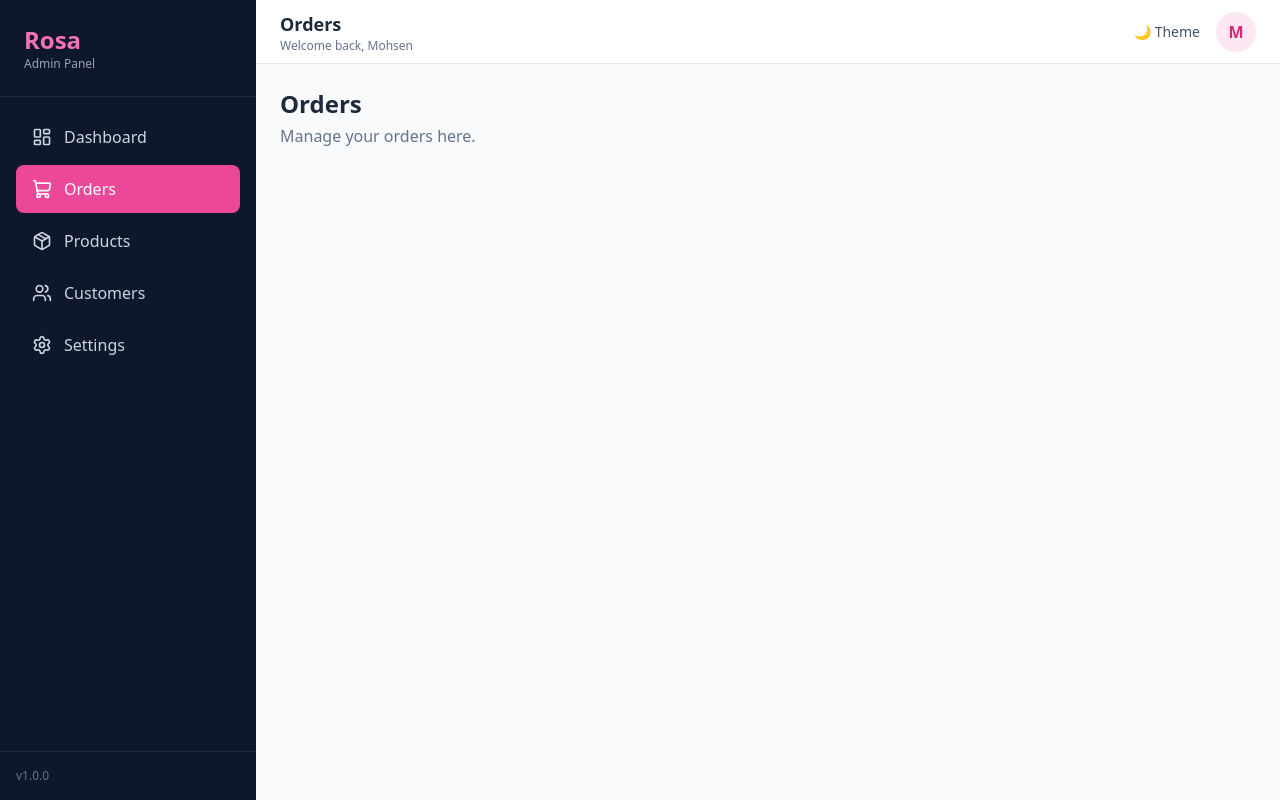
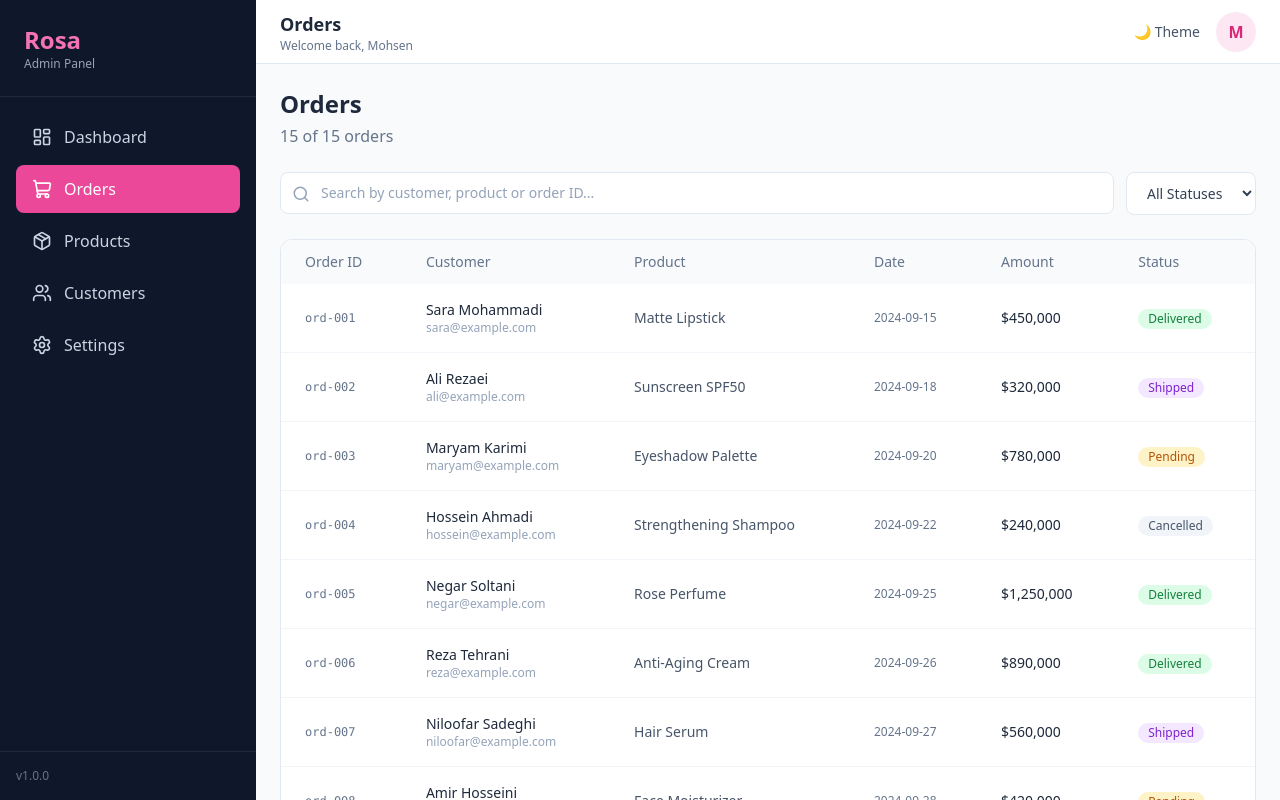
Before and after one commit to mohsen-goli/rosa-admin, a React (Vite) app: page /orders in a window 1280 px wide. Built offline with nearby package versions, Linux system fonts and the light colour scheme.

Commit message:
feat(orders): add orders table with search and status filter

```diff
--- /dev/null
+++ b/src/components/StatusBadge.tsx
@@ -0,0 +1,29 @@
+import type { OrderStatus } from "../types/order";
+
+interface StatusBadgeProps {
+  status: OrderStatus;
+}
+
+const statusStyles: Record<OrderStatus, string> = {
+  delivered: "bg-green-100 text-green-700",
+  shipped: "bg-purple-100 text-purple-700",
+  pending: "bg-amber-100 text-amber-700",
+  cancelled: "bg-slate-100 text-slate-600",
+};
+
+const statusLabels: Record<OrderStatus, string> = {
+  delivered: "Delivered",
+  shipped: "Shipped",
+  pending: "Pending",
+  cancelled: "Cancelled",
+};
+
+export function StatusBadge({ status }: StatusBadgeProps) {
+  return (
+    <span
+      className={`inline-flex items-center px-2.5 py-0.5 rounded-full text-xs font-medium ${statusStyles[status]}`}
+    >
+      {statusLabels[status]}
+    </span>
+  );
+}
--- a/src/data/orders.ts
+++ b/src/data/orders.ts
@@ -3,9 +3,9 @@ import type { Order } from "../types/order";
 export const mockOrders: Order[] = [
   {
     id: "ord-001",
-    customerName: "سارا محمدی",
+    customerName: "Sara Mohammadi",
     customerEmail: "sara@example.com",
-    product: "رژ لب مات",
+    product: "Matte Lipstick",
     amount: 450000,
     status: "delivered",
     date: "2024-09-15",
@@ -13,9 +13,9 @@ export const mockOrders: Order[] = [
   },
   {
     id: "ord-002",
-    customerName: "علی رضایی",
+    customerName: "Ali Rezaei",
     customerEmail: "ali@example.com",
-    product: "کرم ضدآفتاب SPF50",
+    product: "Sunscreen SPF50",
     amount: 320000,
     status: "shipped",
     date: "2024-09-18",
@@ -23,20 +23,20 @@ export const mockOrders: Order[] = [
   },
   {
     id: "ord-003",
-    customerName: "مریم کریمی",
+    customerName: "Maryam Karimi",
     customerEmail: "maryam@example.com",
-    product: "پالت سایه چشم",
+    product: "Eyeshadow Palette",
     amount: 780000,
     status: "pending",
     date: "2024-09-20",
     items: 1,
-    notes: "بسته‌بندی کادویی",
+    notes: "Gift wrapping requested",
   },
   {
     id: "ord-004",
-    customerName: "حسین احمدی",
+    customerName: "Hossein Ahmadi",
     customerEmail: "hossein@example.com",
-    product: "شامپو تقویت‌کننده",
+    product: "Strengthening Shampoo",
     amount: 240000,
     status: "cancelled",
     date: "2024-09-22",
@@ -44,12 +44,112 @@ export const mockOrders: Order[] = [
   },
   {
     id: "ord-005",
-    customerName: "نگار سلطانی",
+    customerName: "Negar Soltani",
     customerEmail: "negar@example.com",
-    product: "عطر زنانه Rose",
+    product: "Rose Perfume",
     amount: 1250000,
     status: "delivered",
     date: "2024-09-25",
     items: 1,
   },
+  {
+    id: "ord-006",
+    customerName: "Reza Tehrani",
+    customerEmail: "reza@example.com",
+    product: "Anti-Aging Cream",
+    amount: 890000,
+    status: "delivered",
+    date: "2024-09-26",
+    items: 2,
+  },
+  {
+    id: "ord-007",
+    customerName: "Niloofar Sadeghi",
+    customerEmail: "niloofar@example.com",
+    product: "Hair Serum",
+    amount: 560000,
+    status: "shipped",
+    date: "2024-09-27",
+    items: 1,
+  },
+  {
+    id: "ord-008",
+    customerName: "Amir Hosseini",
+    customerEmail: "amir@example.com",
+    product: "Face Moisturizer",
+    amount: 420000,
+    status: "pending",
+    date: "2024-09-28",
+    items: 1,
+  },
+  {
+    id: "ord-009",
+    customerName: "Elham Rostami",
+    customerEmail: "elham@example.com",
+    product: "Mascara Volume",
+    amount: 380000,
+    status: "delivered",
+    date: "2024-09-29",
+    items: 2,
+  },
+  {
+    id: "ord-010",
+    customerName: "Saeed Ghasemi",
+    customerEmail: "saeed@example.com",
+    product: "Beard Oil",
+    amount: 290000,
+    status: "shipped",
+    date: "2024-09-30",
+    items: 1,
+  },
+  {
+    id: "ord-011",
+    customerName: "Parisa Nouri",
+    customerEmail: "parisa@example.com",
+    product: "Night Cream",
+    amount: 650000,
+    status: "pending",
+    date: "2024-10-01",
+    items: 1,
+  },
+  {
+    id: "ord-012",
+    customerName: "Kaveh Jafari",
+    customerEmail: "kaveh@example.com",
+    product: "Face Wash",
+    amount: 180000,
+    status: "delivered",
+    date: "2024-10-02",
+    items: 3,
+  },
+  {
+    id: "ord-013",
+    customerName: "Shirin Alavi",
+    customerEmail: "shirin@example.com",
+    product: "Body Lotion",
+    amount: 320000,
+    status: "cancelled",
+    date: "2024-10-03",
+    items: 2,
+  },
+  {
+    id: "ord-014",
+    customerName: "Babak Moradi",
+    customerEmail: "babak@example.com",
+    product: "Hair Wax",
+    amount: 220000,
+    status: "delivered",
+    date: "2024-10-04",
+    items: 1,
+  },
+  {
+    id: "ord-015",
+    customerName: "Laleh Bahrami",
+    customerEmail: "laleh@example.com",
+    product: "Lip Gloss Set",
+    amount: 540000,
+    status: "shipped",
+    date: "2024-10-05",
+    items: 4,
+  },
 ];
--- /dev/null
+++ b/src/features/orders/OrdersTable.tsx
@@ -0,0 +1,65 @@
+import type { Order } from "../../types/order";
+import { StatusBadge } from "../../components/StatusBadge";
+
+interface OrdersTableProps {
+  orders: Order[];
+}
+
+export function OrdersTable({ orders }: OrdersTableProps) {
+  if (orders.length === 0) {
+    return (
+      <div className="bg-white rounded-xl p-12 border border-slate-200 text-center">
+        <p className="text-slate-400 text-sm">No orders found.</p>
+      </div>
+    );
+  }
+
+  return (
+    <div className="bg-white rounded-xl border border-slate-200 overflow-hidden">
+      <div className="overflow-x-auto">
+        <table className="w-full text-sm">
+          <thead className="bg-slate-50 text-slate-500 text-left">
+            <tr>
+              <th className="px-6 py-3 font-medium">Order ID</th>
+              <th className="px-6 py-3 font-medium">Customer</th>
+              <th className="px-6 py-3 font-medium">Product</th>
+              <th className="px-6 py-3 font-medium">Date</th>
+              <th className="px-6 py-3 font-medium">Amount</th>
+              <th className="px-6 py-3 font-medium">Status</th>
+            </tr>
+          </thead>
+          <tbody className="divide-y divide-slate-100">
+            {orders.map((order) => (
+              <tr
+                key={order.id}
+                className="hover:bg-slate-50 transition-colors"
+              >
+                <td className="px-6 py-4 font-mono text-xs text-slate-500">
+                  {order.id}
+                </td>
+                <td className="px-6 py-4">
+                  <div className="font-medium text-slate-800">
+                    {order.customerName}
+                  </div>
+                  <div className="text-xs text-slate-400">
+                    {order.customerEmail}
+                  </div>
+                </td>
+                <td className="px-6 py-4 text-slate-600">{order.product}</td>
+                <td className="px-6 py-4 text-slate-500 text-xs">
+                  {order.date}
+                </td>
+                <td className="px-6 py-4 font-medium text-slate-800">
+                  ${order.amount.toLocaleString()}
+                </td>
+                <td className="px-6 py-4">
+                  <StatusBadge status={order.status} />
+                </td>
+              </tr>
+            ))}
+          </tbody>
+        </table>
+      </div>
+    </div>
+  );
+}
--- a/src/pages/Orders.tsx
+++ b/src/pages/Orders.tsx
@@ -1,8 +1,75 @@
+import { useState, useMemo } from "react";
+import { Search } from "lucide-react";
+import { mockOrders } from "../data/orders";
+import { OrdersTable } from "../features/orders/OrdersTable";
+import type { OrderStatus } from "../types/order";
+
+const statusOptions: { value: OrderStatus | "all"; label: string }[] = [
+  { value: "all", label: "All Statuses" },
+  { value: "pending", label: "Pending" },
+  { value: "shipped", label: "Shipped" },
+  { value: "delivered", label: "Delivered" },
+  { value: "cancelled", label: "Cancelled" },
+];
+
 export function Orders() {
+  const [search, setSearch] = useState("");
+  const [statusFilter, setStatusFilter] = useState<OrderStatus | "all">("all");
+
+  const filteredOrders = useMemo(() => {
+    return mockOrders.filter((order) => {
+      const matchesSearch =
+        order.customerName.toLowerCase().includes(search.toLowerCase()) ||
+        order.product.toLowerCase().includes(search.toLowerCase()) ||
+        order.id.toLowerCase().includes(search.toLowerCase());
+
+      const matchesStatus =
+        statusFilter === "all" || order.status === statusFilter;
+
+      return matchesSearch && matchesStatus;
+    });
+  }, [search, statusFilter]);
+
   return (
-    <div>
-      <h1 className="text-2xl font-bold text-slate-800">Orders</h1>
-      <p className="text-slate-500 mt-1">Manage your orders here.</p>
+    <div className="space-y-6">
+      <div>
+        <h1 className="text-2xl font-bold text-slate-800">Orders</h1>
+        <p className="text-slate-500 mt-1">
+          {filteredOrders.length} of {mockOrders.length} orders
+        </p>
+      </div>
+
+      <div className="flex flex-col sm:flex-row gap-3">
+        <div className="relative flex-1">
+          <Search
+            className="absolute left-3 top-1/2 -translate-y-1/2 text-slate-400"
+            size={18}
+          />
+          <input
+            type="text"
+            value={search}
+            onChange={(e) => setSearch(e.target.value)}
+            placeholder="Search by customer, product or order ID..."
+            className="w-full pl-10 pr-4 py-2.5 bg-white border border-slate-200 rounded-lg text-sm text-slate-700 placeholder:text-slate-400 focus:outline-none focus:ring-2 focus:ring-pink-500 focus:border-transparent"
+          />
+        </div>
+
+        <select
+          value={statusFilter}
+          onChange={(e) =>
+            setStatusFilter(e.target.value as OrderStatus | "all")
+          }
+          className="px-4 py-2.5 bg-white border border-slate-200 rounded-lg text-sm text-slate-700 focus:outline-none focus:ring-2 focus:ring-pink-500 focus:border-transparent cursor-pointer"
+        >
+          {statusOptions.map((option) => (
+            <option key={option.value} value={option.value}>
+              {option.label}
+            </option>
+          ))}
+        </select>
+      </div>
+
+      <OrdersTable orders={filteredOrders} />
     </div>
   );
 }
```
